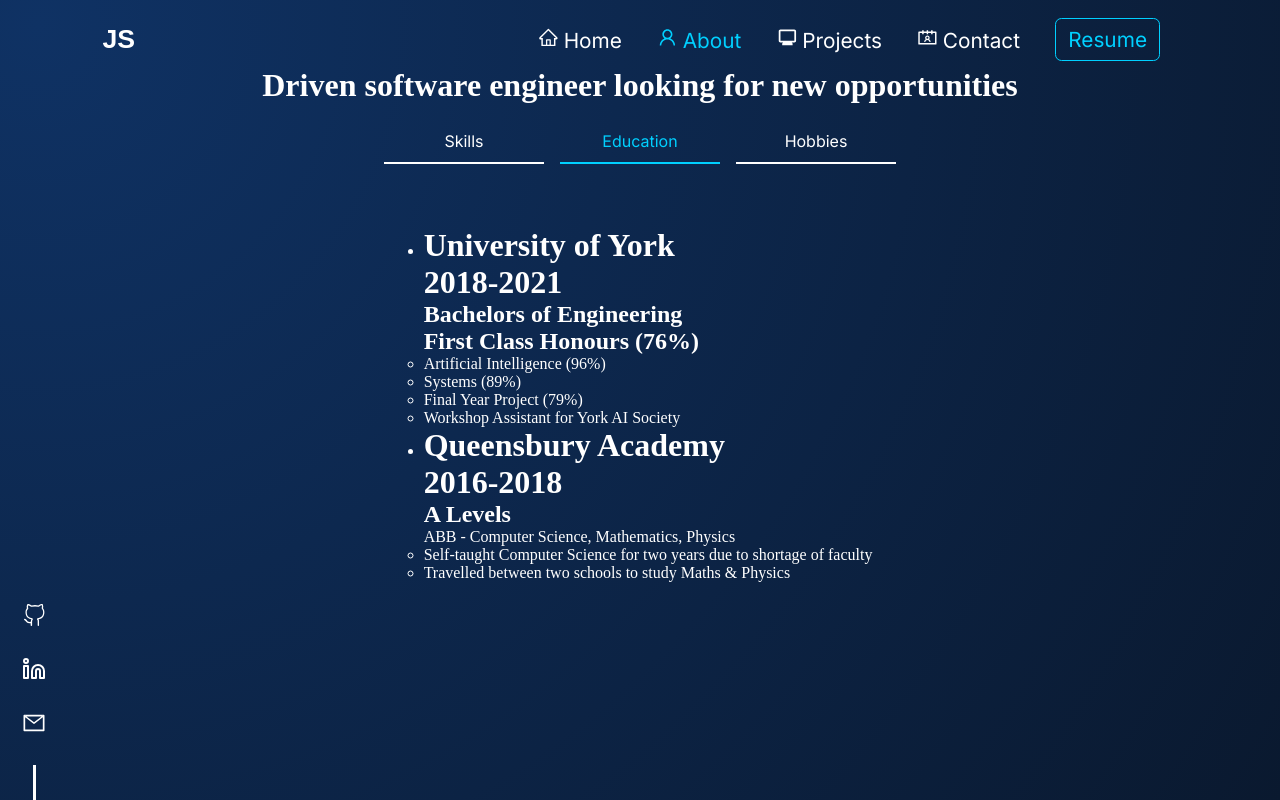
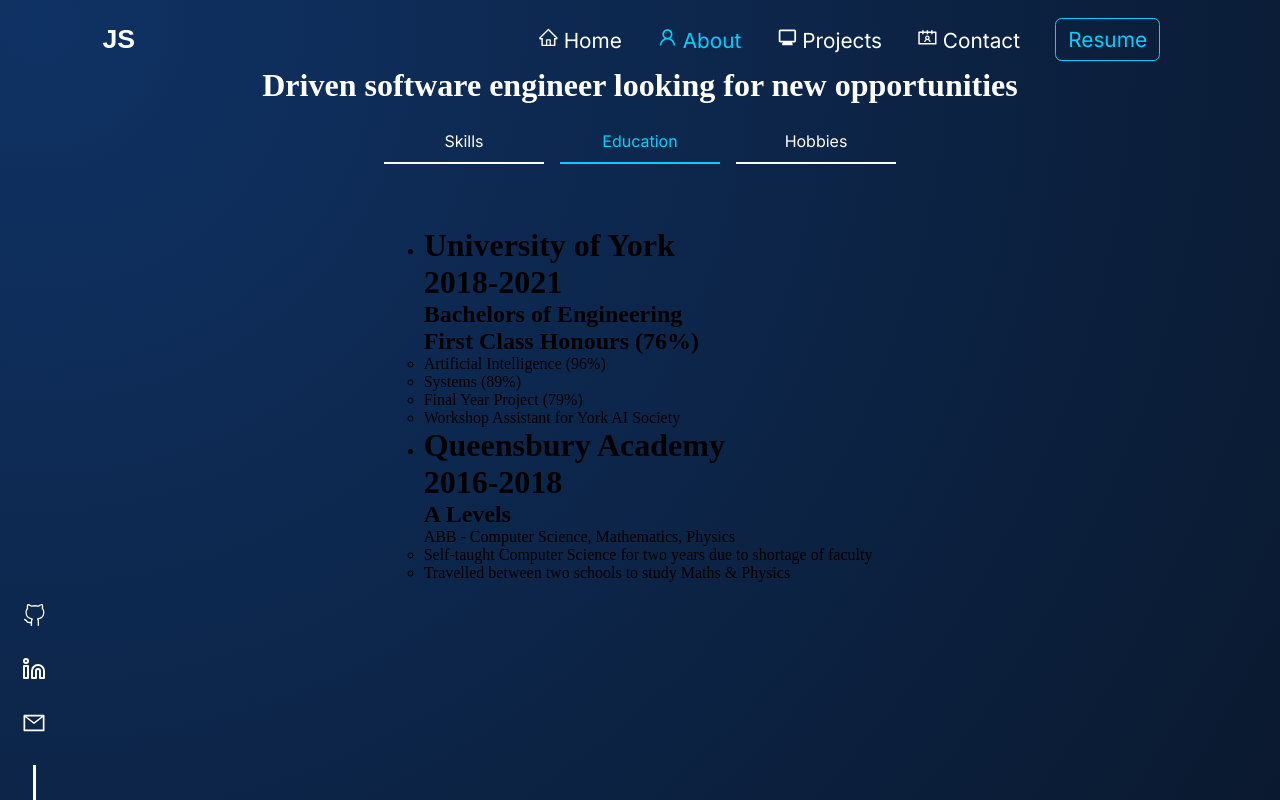
Before and after one commit to JSchoonbrood/Portfolio, a React (Create React App) app: page /about in a window 1280 px wide. Both pictures are taken after a click on the button "Education". Built offline with nearby package versions, Linux system fonts and the light colour scheme.

Commit message:
Outdated style

```diff
--- a/src/components/about/about.scss
+++ b/src/components/about/about.scss
@@ -5,6 +5,7 @@
   justify-content: center;
   align-items: center;
   flex-direction: column;
+  width: 100%;
   .about__desc {
     display: flex;
     flex-direction: row;
@@ -76,7 +77,6 @@
 }
 
 .about__education {
-  color: variables.$text-color-default;
 }
 
 .about__hobbies {
```
